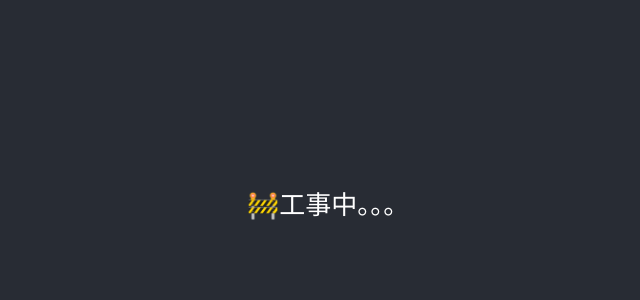
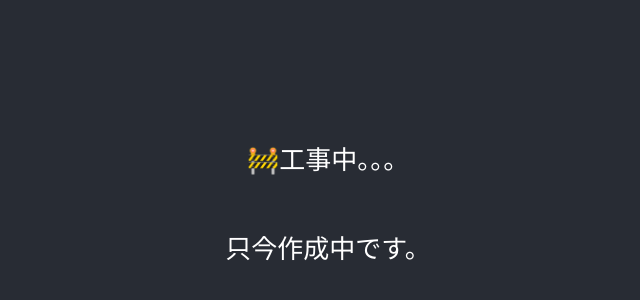
Before and after one commit to trancore/trancore.github.io, a React (Create React App) app: page / in a window 1280 px wide. Shown: the part 198-498 px from the top of the page, without its empty margins (312-952 px from the left). Built offline with nearby package versions, Linux system fonts and the light colour scheme.

Commit message:
third commit

```diff
--- a/package.json
+++ b/package.json
@@ -1,9 +1,10 @@
 {
   "name": "trancore.github.io",
-  "homepage": "http://trancore.github.io/trancore.github.io",
+  "homepage": "https://trancore.github.io/",
   "version": "1.0.0",
   "private": true,
   "dependencies": {
+    "@babel/plugin-proposal-private-property-in-object": "^7.21.11",
     "modern-css-reset": "^1.4.0",
     "node-sass": "^9.0.0",
     "react": "^18.2.0",
--- a/src/components/App.tsx
+++ b/src/components/App.tsx
@@ -6,7 +6,10 @@ export const App: FC = () => {
   return (
     <div className="App">
       <header className="App-header">
-        <Layout>🚧工事中。。。</Layout>
+        <Layout>
+          <p>🚧工事中。。。</p>
+          <p>只今作成中です。</p>
+        </Layout>
       </header>
     </div>
   );
```
Also changed, not shown: 2 other files (tests, documents, lock files or other folders).
